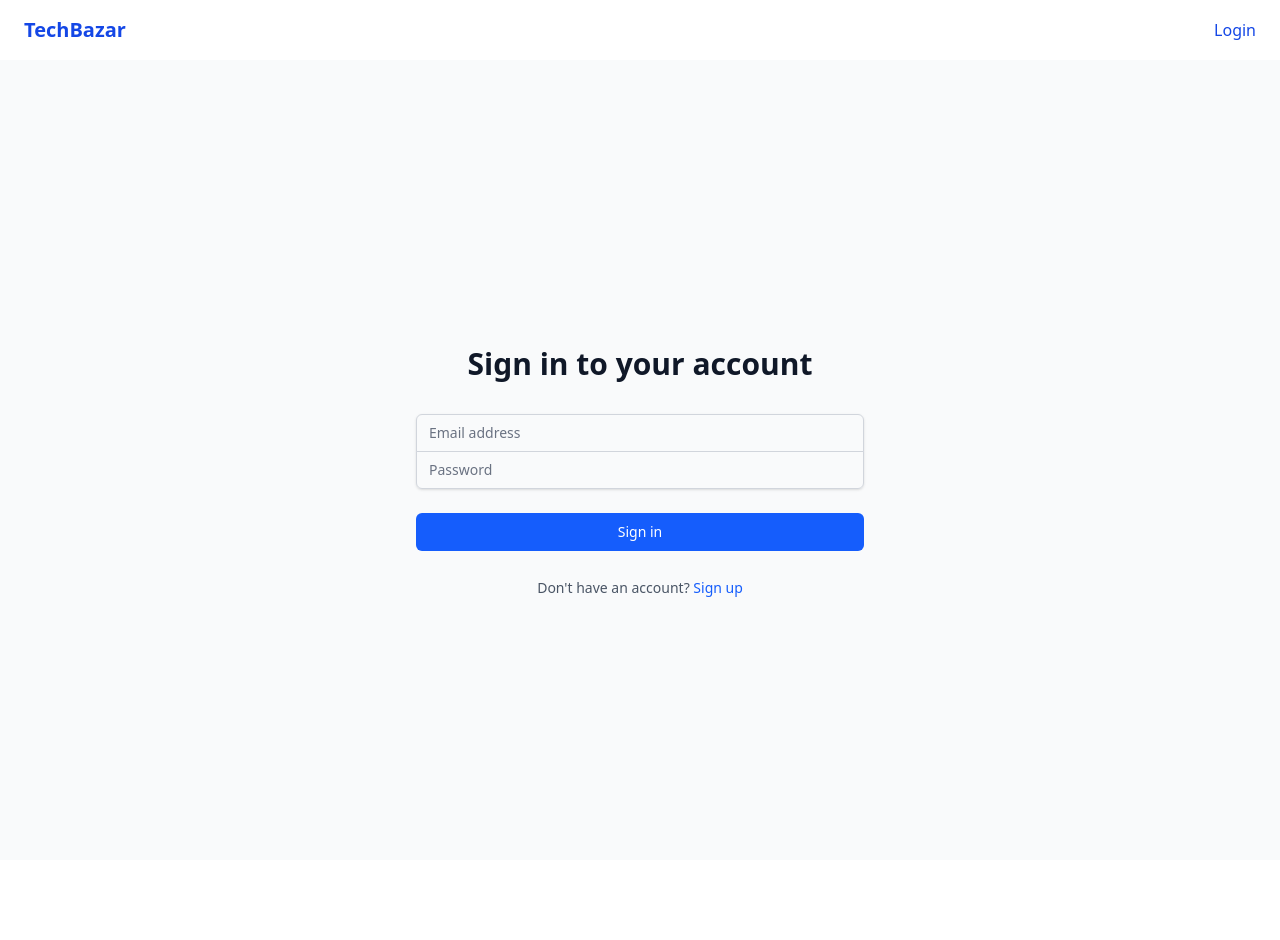
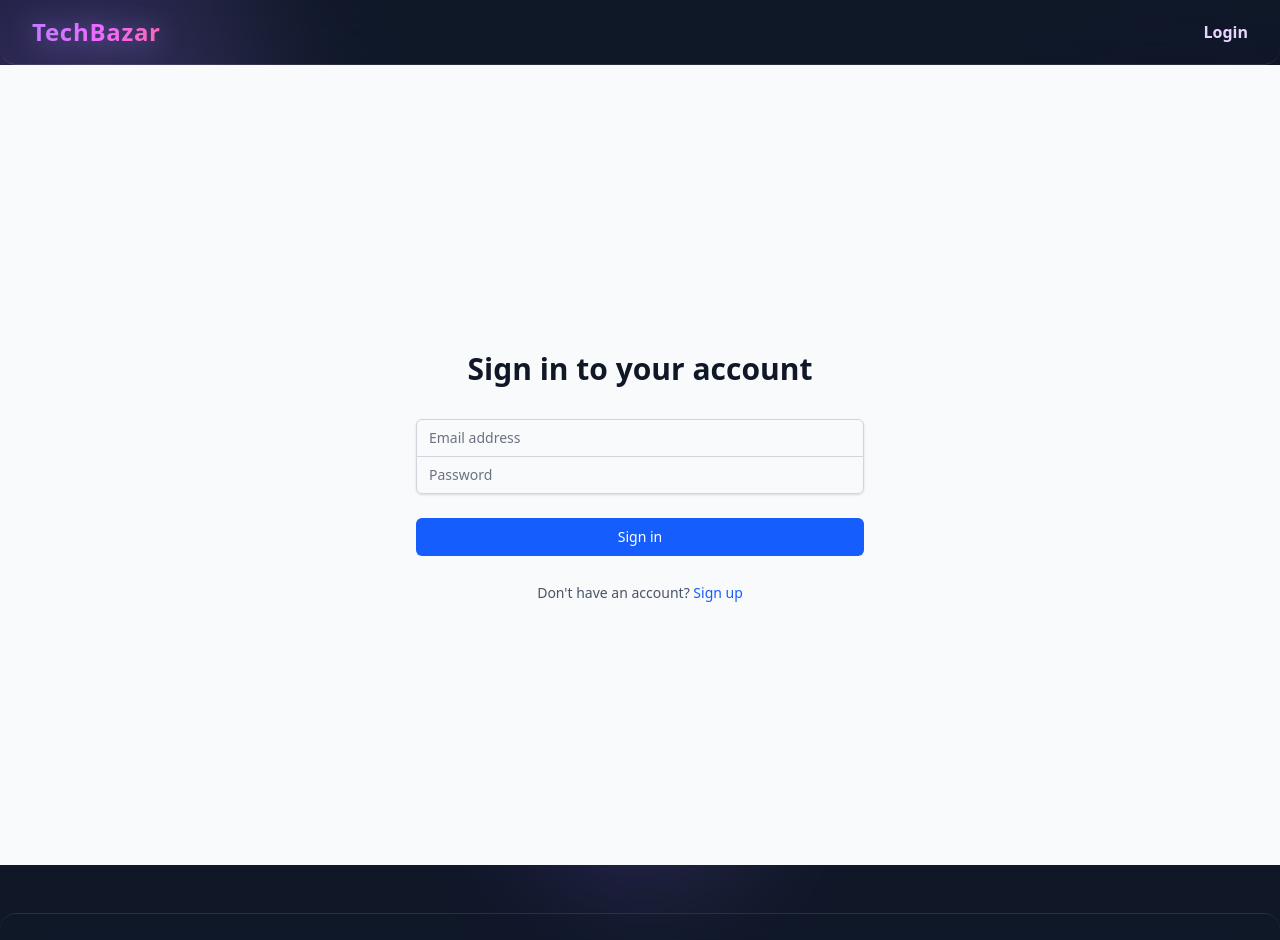
Before and after one commit to belikedeep/TechBazaar, a React (Vite) app in the folder frontend/: page /login in a window 1280 px wide. Shown: the top 940 px of the page. Before the commit the page ends 860 px from the top, so only its background shows below. Built offline with nearby package versions, Linux system fonts and the light colour scheme; no server answers.

Commit message:
Modernize layout: glassmorphic Navbar/Footer, reusable blurred gradient background

```diff
--- a/frontend/src/App.tsx
+++ b/frontend/src/App.tsx
@@ -31,6 +31,8 @@ const AdminRoute = ({ children }: { children: ReactNode }) => {
 };
 
 import { useEffect } from "react";
+import Footer from "./components/Footer";
+import BackgroundBlobs from "./components/BackgroundBlobs";
 
 const App = () => {
   const token = useAuthStore((s) => s.token);
@@ -47,8 +49,13 @@ const App = () => {
   }, []);
 
   return (
+    <div className="min-h-screen bg-gray-900 relative overflow-x-hidden">
+      {/* Purple blob accent */}
+      {/* Modern blurred gradient blobs */}
+      <BackgroundBlobs />
       <BrowserRouter>
         <Navbar />
+        <div className="relative z-10">
           <Routes>
             <Route path="/" element={<HomePage />} />
             <Route
@@ -91,7 +98,10 @@ const App = () => {
             <Route path="/checkout" element={<CheckoutPage />} />
             <Route path="/profile" element={<UserDashboardPage />} />
           </Routes>
+        </div>
       </BrowserRouter>
+      <Footer />
+    </div>
   );
 };
 
--- /dev/null
+++ b/frontend/src/components/BackgroundBlobs.tsx
@@ -0,0 +1,35 @@
+import React from "react";
+
+const BackgroundBlobs: React.FC = () => (
+    <>
+        <div className="pointer-events-none fixed top-[-60px] left-[-100px] w-[350px] h-[350px] z-0"
+            style={{
+                background: "linear-gradient(135deg, #6d28d9 0%, #a78bfa 60%, #7c3aed 100%)",
+                filter: "blur(80px)",
+                opacity: 0.28,
+                borderRadius: "50%",
+            }}
+            aria-hidden="true"
+        />
+        <div className="pointer-events-none fixed top-[180px] right-[-120px] w-[400px] h-[400px] z-0"
+            style={{
+                background: "linear-gradient(120deg, #7c3aed 0%, #6d28d9 60%, #a78bfa 100%)",
+                filter: "blur(90px)",
+                opacity: 0.22,
+                borderRadius: "50%",
+            }}
+            aria-hidden="true"
+        />
+        <div className="pointer-events-none fixed bottom-[-100px] left-[40%] w-[250px] h-[250px] z-0"
+            style={{
+                background: "linear-gradient(90deg, #6d28d9 0%, #a78bfa 80%, #7c3aed 100%)",
+                filter: "blur(60px)",
+                opacity: 0.18,
+                borderRadius: "50%",
+            }}
+            aria-hidden="true"
+        />
+    </>
+);
+
+export default BackgroundBlobs;
--- /dev/null
+++ b/frontend/src/components/Footer.tsx
@@ -0,0 +1,20 @@
+import React from "react";
+
+const Footer: React.FC = () => (
+    <footer className="w-full mt-12 py-6 px-4 flex flex-col items-center justify-center bg-transparent/40 backdrop-blur-xl border-t border-white/10 rounded-t-2xl z-30">
+        <div className="text-sm text-gray-300 font-medium tracking-wide flex items-center gap-2">
+            <span>
+                &copy; {new Date().getFullYear()}{" "}
+                <span className="font-bold text-transparent bg-clip-text bg-gradient-to-r from-purple-400 via-fuchsia-400 to-pink-400">
+                    TechBazar
+                </span>
+            </span>
+            <span className="mx-2 text-gray-500">|</span>
+            <span>
+                Made with <span className="text-pink-400">♥</span> by your team
+            </span>
+        </div>
+    </footer>
+);
+
+export default Footer;
--- a/frontend/src/components/Navbar.tsx
+++ b/frontend/src/components/Navbar.tsx
@@ -17,8 +17,12 @@ const Navbar: React.FC = () => {
     const cartCount = cartItems.reduce((sum, item) => sum + item.quantity, 0);
 
     return (
-        <nav className="flex items-center justify-between px-6 py-4 bg-white shadow">
-            <Link to="/" className="text-xl font-bold text-blue-700">
+        <nav className="flex items-center justify-between px-8 py-4 bg-transparent/40 backdrop-blur-xl border-b border-white/10 shadow-lg z-30 rounded-b-2xl">
+            <Link
+                to="/"
+                className="text-2xl font-extrabold tracking-tight text-transparent bg-clip-text bg-gradient-to-r from-purple-400 via-fuchsia-400 to-pink-400 drop-shadow-[0_2px_12px_rgba(168,139,250,0.6)] hover:drop-shadow-[0_4px_24px_rgba(168,139,250,0.8)] transition"
+                style={{ letterSpacing: "0.03em" }}
+            >
                 TechBazar
             </Link>
 
@@ -30,34 +34,34 @@ const Navbar: React.FC = () => {
                             onClick={() => navigate("/cart")}
                             aria-label="Cart"
                         >
-                            <ShoppingCart className="w-6 h-6 text-gray-700" />
+                            <ShoppingCart className="w-6 h-6 text-purple-200 group-hover:text-pink-400 transition drop-shadow-[0_2px_8px_rgba(168,139,250,0.5)]" />
                             {cartCount > 0 && (
-                                <span className="absolute -top-2 -right-2 bg-blue-600 text-white text-xs rounded-full px-1.5 py-0.5 font-bold">
+                                <span className="absolute -top-2 -right-2 bg-gradient-to-tr from-pink-500 via-purple-500 to-fuchsia-400 text-white text-xs rounded-full px-1.5 py-0.5 font-bold shadow-lg">
                                     {cartCount}
                                 </span>
                             )}
                         </button>
                         <div className="flex items-center gap-4">
                             {user.role === "admin" && (
-                                <Link to="/admin" className="text-sm font-medium text-gray-700 hover:underline">
+                                <Link to="/admin" className="text-sm font-semibold text-purple-200 hover:text-pink-300 transition">
                                     Admin
                                 </Link>
                             )}
-                            <span className="text-base text-gray-700">Hello, {user.name || user.email}</span>
+                            <span className="text-base text-gray-100/80 font-medium">Hello, {user.name || user.email}</span>
                             <button
                                 onClick={handleLogout}
-                                className="text-base font-medium text-blue-700 hover:underline"
+                                className="text-base font-semibold text-purple-200 hover:text-pink-300 transition"
                             >
                                 Logout
                             </button>
                         </div>
-                        <Link to="/profile" className="text-base font-medium text-blue-700 hover:underline">
+                        <Link to="/profile" className="text-base font-semibold text-purple-200 hover:text-pink-300 transition">
                             Profile
                         </Link>
                     </>
                 )}
                 {!(isAuthenticated && user) && (
-                    <Link to="/login" className="text-base font-medium text-blue-700 hover:underline">
+                    <Link to="/login" className="text-base font-semibold text-purple-200 hover:text-pink-300 transition">
                         Login
                     </Link>
                 )}
```
Lines whose indentation alone changed are shown as unchanged.
